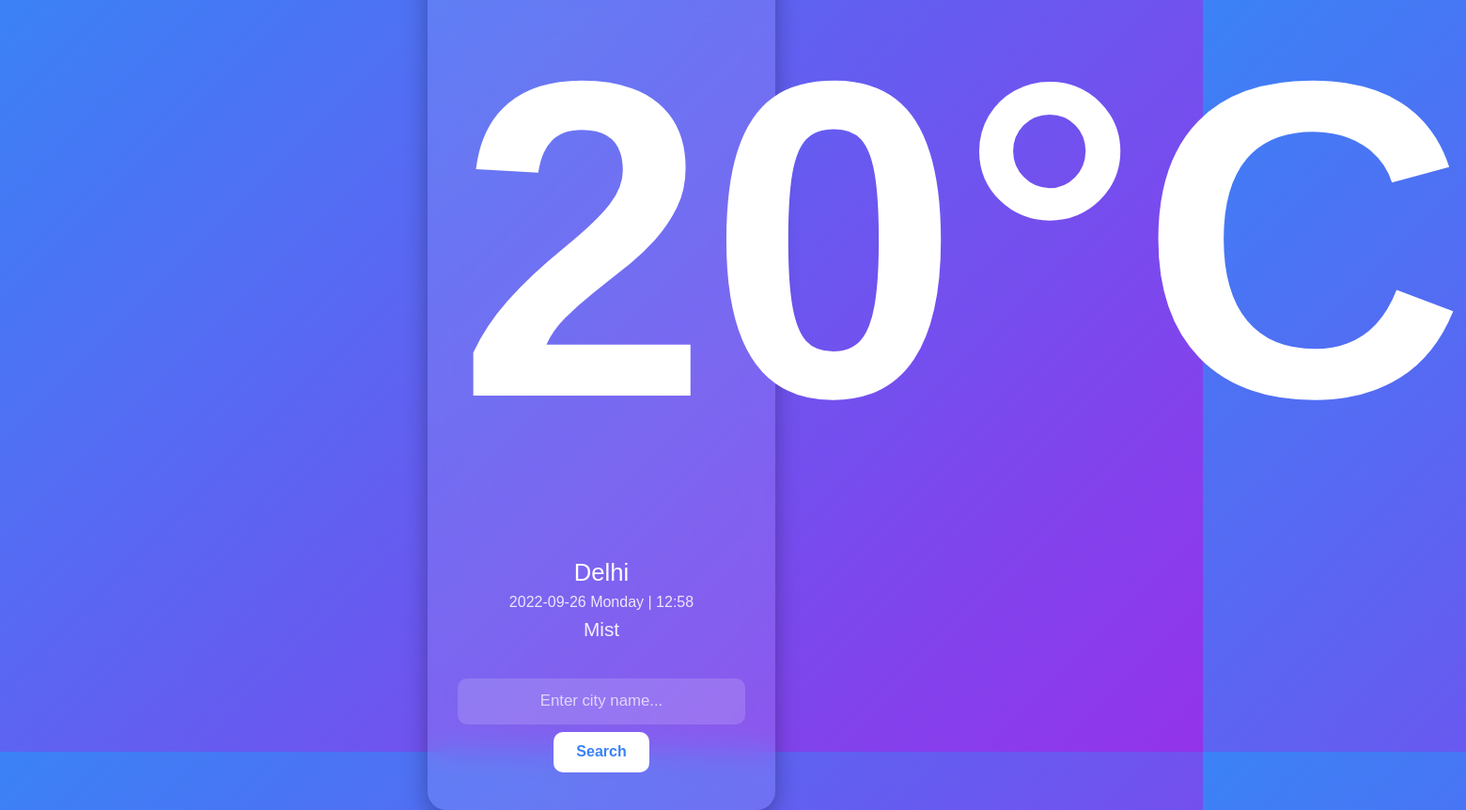
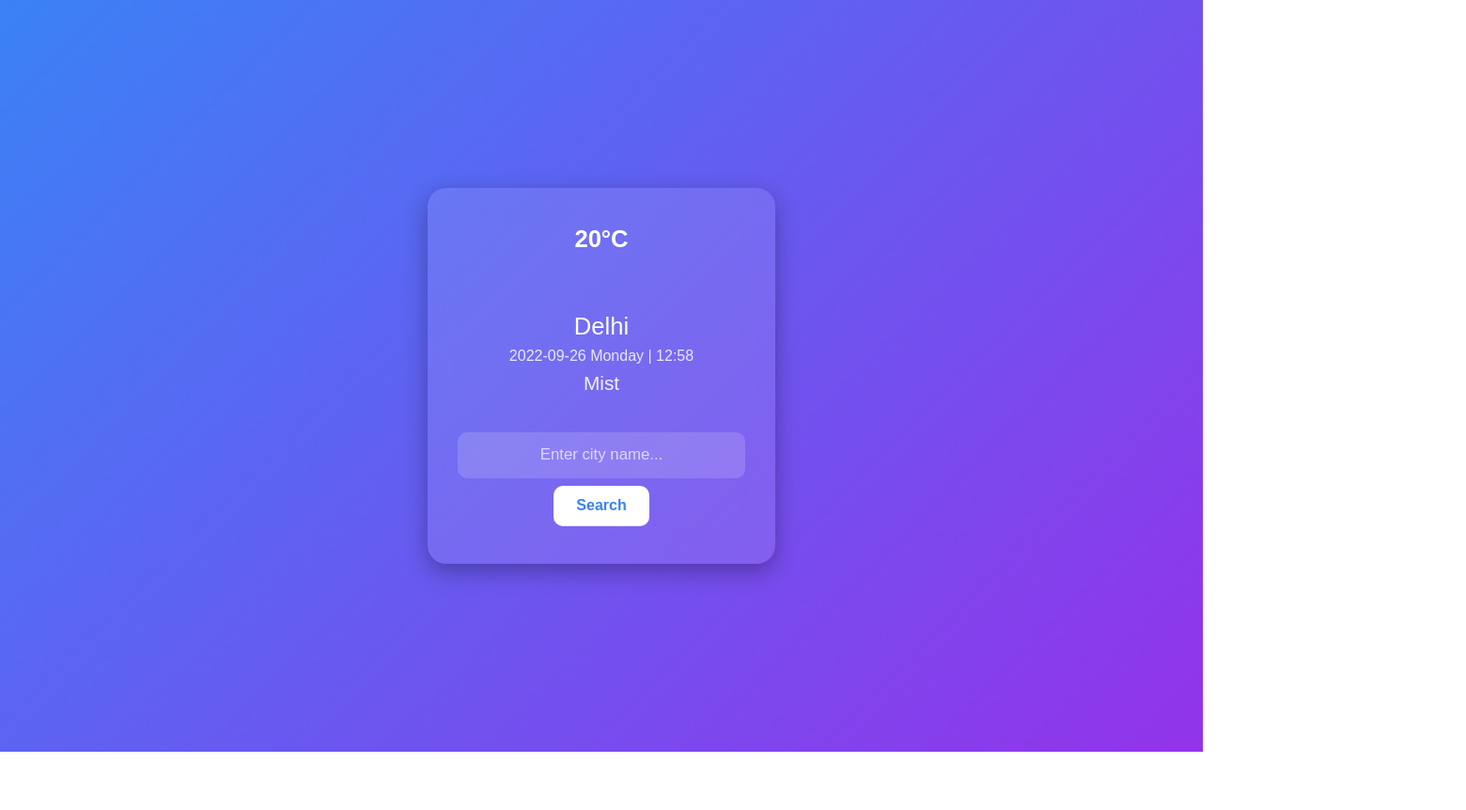
Before and after one commit to Krishkumar527/weather, a plain HTML site: page index.html in a window 1280 px wide. Shown: the whole page at 94% size, 1560 px wide, since content can reach past the window. After the commit the page ends 800 px from the top, so only its background shows below. Drawn offline with Linux system fonts and the light colour scheme; no server answers.

Commit message:
Updated UI: smaller text font

```diff
--- a/style.css
+++ b/style.css
@@ -37,7 +37,7 @@ body {
 }
 
 .temp p {
-  font-size: 30rem;   /* 🔥 bigger temperature */
+  font-size: 1.6rem;   /* 🔥 bigger temperature */
   font-weight: 700;
   margin-bottom: 4rem; /* balanced spacing */
 }
```
